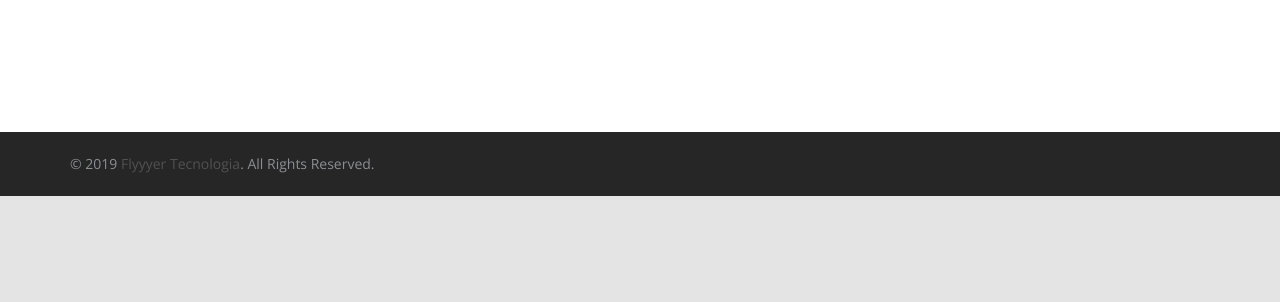
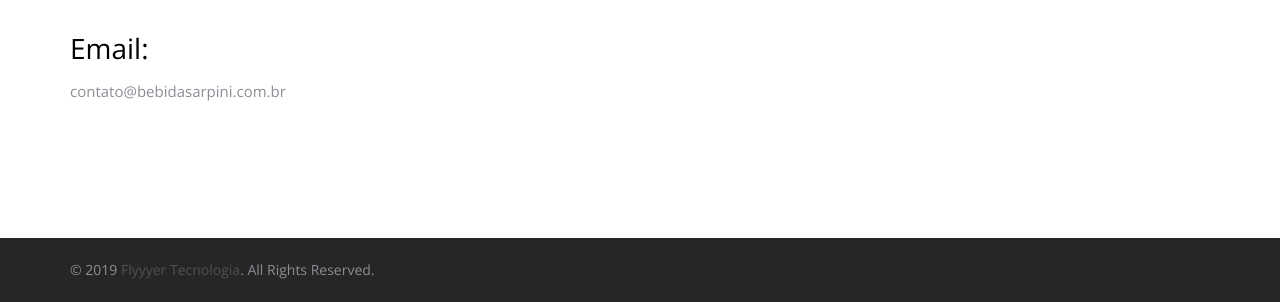
Before and after one commit to davidcs/chaveiro.github.io, a plain HTML site: page index.html in a window 1280 px wide. Shown: the part 4366-4668 px from the top of the page. Before the commit the page ends 4562 px from the top, so only its background shows below. Drawn offline with nearby package versions, Linux system fonts and the light colour scheme; files whose address does not match are found by name.

Commit message:
email
emails

```diff
--- a/index.html
+++ b/index.html
@@ -231,6 +231,9 @@
               <p>Rua Santa Luzia. Num. 1075 </br>
                 Bairro: Jardim Tropical - Serra / ES</br>
                 CEP: 29.162-080</p>
+
+                <h3>Email:</h3>
+                <p>contato@bebidasarpini.com.br</p>
             </div>
           </div>
           <div class="col-md-6  text-center probootstrap-animate">
```
